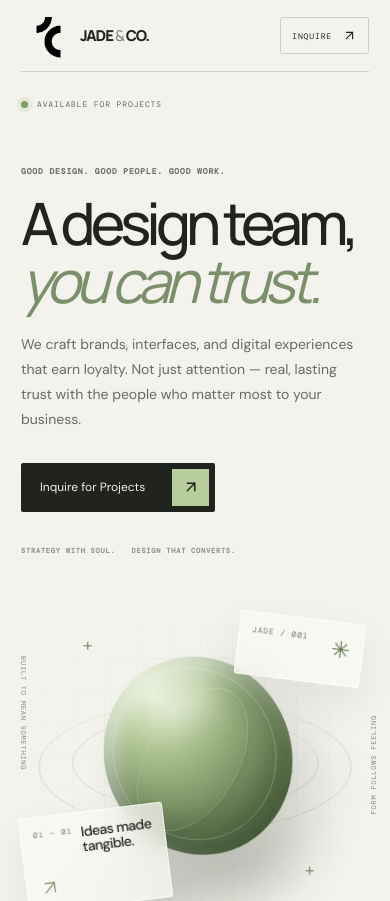
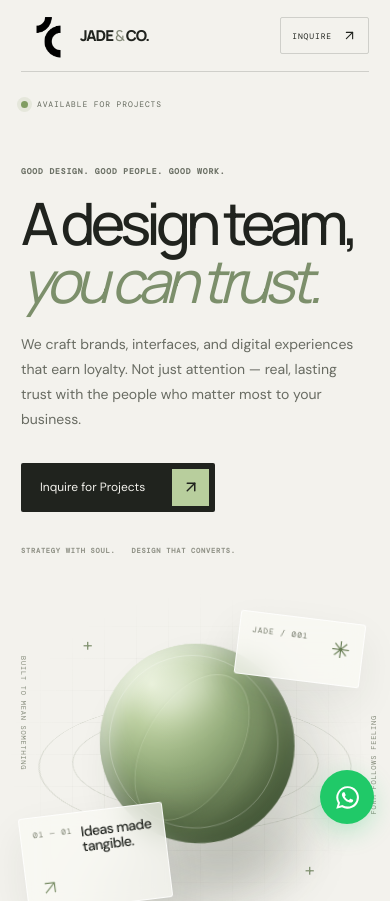
Before and after one commit to adsmehra/Jade-Co., a Next.js app: page / in a window 390 px wide. Shown: the top 901 px of the page. Built offline with nearby package versions, Linux system fonts and the light colour scheme.

Commit message:
Implement floating WhatsApp button in CSS
Added a floating WhatsApp button with animations and responsive styles.

```diff
--- a/app/globals.css
+++ b/app/globals.css
@@ -41,7 +41,7 @@ h1 span{color:#7c8f6b;font-style:italic;font-weight:400;letter-spacing:-.09em}
 .halo-one{width:420px;height:420px}
 .halo-two{width:325px;height:325px;transform:rotateX(67deg) rotateZ(35deg)}
 .orb-shadow{position:absolute;width:265px;height:70px;background:rgba(45,54,36,.18);filter:blur(26px);border-radius:50%;transform:translateY(153px) rotate(-18deg)}
-.orb{position:relative;width:265px;height:265px;border-radius:50%;background:radial-gradient(circle at 28% 20%,#e2eccf 0%,#b9cd9d 19%,#91a978 42%,#70855b 67%,#3f5236 100%);box-shadow:inset -20px -28px 42px rgba(22,39,17,.35),inset 12px 12px 22px rgba(255,255,255,.55),24px 32px 50px rgba(46,57,37,.16);transform:rotateX(-9deg) rotateY(-20deg);animation:float 3s ease-in-out infinite;z-index:1}
+.orb{position:relative;width:265px;height:265px;border-radius:50%;background:radial-gradient(circle at 28% 20%,#e2eccf 0%,#b9cd9d 19%,#91a978 42%,#70855b 67%,#3f5236 100%);box-shadow:inset -20px -28px 42px rgba(22,39,17,.35),inset 12px 12px 22px rgba(255,255,255,.55),24px 32px 50px rgba(46,57,37,.16);transform:rotateX(-9deg) rotateY(-20deg);animation:float 4s ease-in-out infinite;z-index:1}
 .orb:before{content:"";position:absolute;inset:13px;border-radius:50%;border:1px solid rgba(255,255,255,.25);transform:translate(-3px,-2px)}
 .orb-shine{position:absolute;top:23px;left:48px;width:75px;height:42px;border-radius:50%;background:rgba(255,255,255,.5);filter:blur(17px);transform:rotate(-36deg)}
 .orb-ridge{position:absolute;width:82%;height:82%;left:7%;top:11%;border-radius:50%;border:1px solid rgba(236,245,220,.26);transform:rotate(32deg) scaleX(.58);box-shadow:8px 3px 12px rgba(32,50,25,.1)}
@@ -109,9 +109,81 @@ h1 span{color:#7c8f6b;font-style:italic;font-weight:400;letter-spacing:-.09em}
   margin: 0;
   padding: 0;
 }
-@keyframes float{0%,100%{transform:translateY(0) rotateX(-9deg) rotateY(-20deg)}50%{transform:translateY(-13px) rotateX(-5deg) rotateY(-13deg)}}
+
+.whatsapp-float {
+  position: fixed;
+  bottom: 28px;
+  right: 24px;
+  z-index: 9999;
+
+  display: flex;
+  align-items: center;
+  justify-content: center;
+  gap: 10px;
+
+  padding: 15px 22px;
+  border-radius: 50px;
+
+  background: #20c968;
+  color: #ffffff;
+
+  font-size: 15px;
+  font-weight: 600;
+  text-decoration: none;
+
+  box-shadow: 0 8px 25px rgba(32, 201, 104, 0.25);
+  transition: transform 0.25s ease, box-shadow 0.25s ease;
+}
+
+.whatsapp-float:hover {
+  transform: translateY(-4px);
+  box-shadow: 0 12px 30px rgba(32, 201, 104, 0.35);
+}
+
+.whatsapp-float svg {
+  flex-shrink: 0;
+}
+
+@media (max-width: 600px) {
+  .whatsapp-float {
+    bottom: 20px;
+    right: 16px;
+    padding: 13px 18px;
+    font-size: 14px;
+  }
+}
+
+@keyframes float {
+  0%, 100% {
+    transform: translateY(20px) rotateX(-9deg) rotateY(-20deg);
+  }
+
+  50% {
+    transform: translateY(-15px) rotateX(-5deg) rotateY(-13deg);
+  }
+}
 @keyframes spin{to{transform:rotate(360deg)}}
 @media (min-width:1500px){.hero{min-height:740px}.visual-stage{height:640px}.orb{width:310px;height:310px}.orb-shadow{width:300px;transform:translateY(177px) rotate(-18deg)}}
 @media (max-width:900px){.site-shell{padding:0 4vw}.hero{grid-template-columns:1fr .85fr;min-height:590px}.hero-copy{padding-top:75px}.visual-stage{height:470px}.orb{width:215px;height:215px}.halo-one{width:340px;height:340px}.halo-two{width:270px;height:270px}.card-top{right:0;top:20%}.card-bottom{left:0;bottom:15%}.orbit-label-a{right:0}.inquiry-section{gap:5%;padding:80px 0}.inquiry-form{padding:23px}}
 @media (max-width:640px){.site-shell{padding:0 21px}.topbar{height:72px}.nav-center{display:none}.nav-cta{font-size:8px;padding:10px 11px}.hero{display:flex;flex-direction:column;align-items:stretch;padding-top:0;min-height:auto}.availability{top:27px;font-size:8px}.hero-copy{padding:94px 0 8px}.eyebrow{font-size:8px;margin-bottom:19px}h1{font-size:clamp(54px,15vw,82px);margin-bottom:21px}.intro{font-size:14px;max-width:360px}.hero-footnote{margin-top:34px;gap:16px;font-size:7px}.visual-stage{height:390px;margin:0 -13px 42px}.orb{width:200px;height:200px}.orb-shadow{width:210px;transform:translateY(120px) rotate(-18deg)}.halo-one{width:310px;height:310px}.halo-two{width:245px;height:245px}.card-top{top:14%;right:5%;width:126px;height:64px;padding:12px}.card-bottom{bottom:12%;left:4%;width:145px;min-height:96px;padding:12px}.card-caption{font-size:14px}.orbit-label{font-size:7px}.orbit-label-a{right:1%;top:39%}.orbit-label-b{left:3%;top:24%}.scroll-cue{bottom:17px}.inquiry-section{display:flex;flex-direction:column;gap:35px;padding:70px 0 75px}.section-tag{margin-bottom:30px}.inquiry-intro h2{font-size:clamp(48px,13vw,67px)}.inquiry-description{font-size:13px}.inquiry-note{margin-top:28px;font-size:7px}.inquiry-form{width:100%;padding:22px 18px}.field{padding:17px 0 13px}.footer{min-height:112px;flex-wrap:wrap;padding:22px 0;row-gap:15px}.footer-brand{order:1}.back-top{order:2}.copyright{order:3;width:100%;font-size:7px}}
 @media (prefers-reduced-motion:reduce){*,*::before,*::after{scroll-behavior:auto!important;animation-duration:.01ms!important;animation-iteration-count:1!important;transition-duration:.01ms!important}}
+@media (max-width: 600px) {
+  .whatsapp-float {
+    width: 54px;
+    height: 54px;
+    padding: 0;
+    bottom: 20px;
+    right: 16px;
+    border-radius: 50%;
+    justify-content: center;
+  }
+
+  .whatsapp-text {
+    display: none;
+  }
+
+  .whatsapp-float svg {
+    width: 27px;
+    height: 27px;
+  }
+}
```
